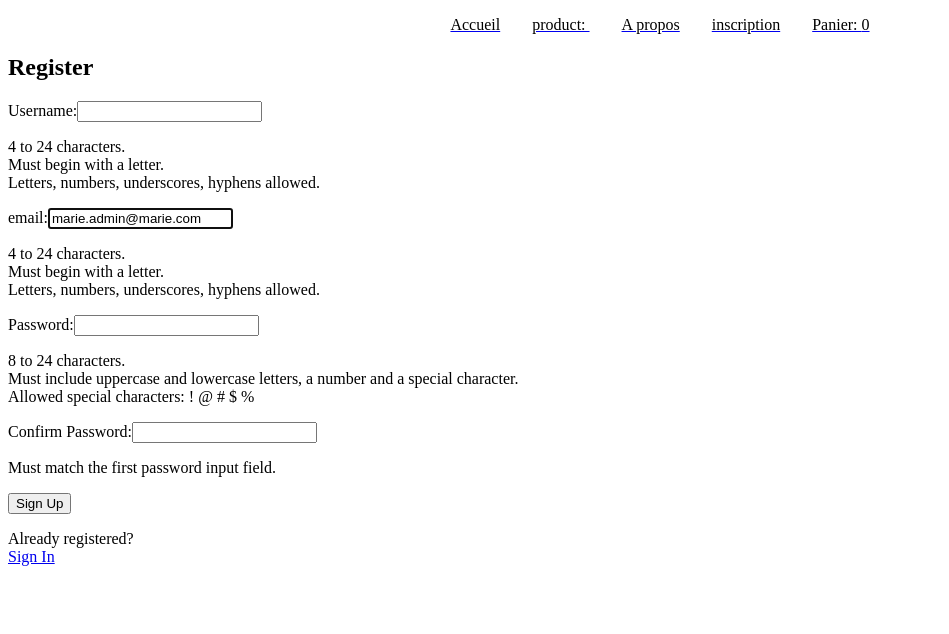
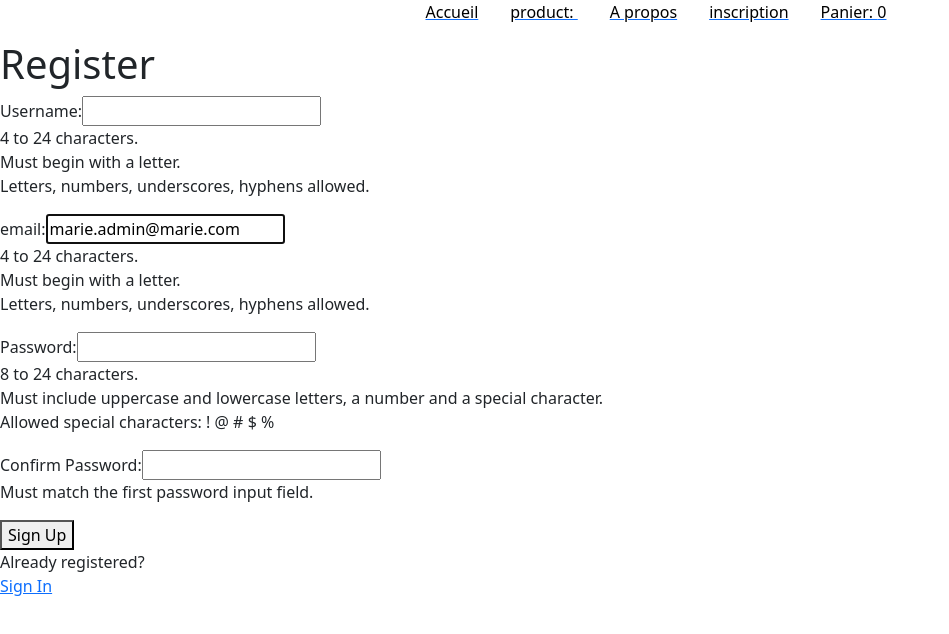
Before and after one commit to marieesss/MDSProejct, a React (Create React App) app in the folder web-app/: page /inscription in a window 1280 px wide. Shown: the top 634 px of the page, without its empty margins (0-949 px from the left). Built offline with nearby package versions, Linux system fonts and the light colour scheme.

Commit message:
add bootstrap et styles

```diff
--- a/web-app/package.json
+++ b/web-app/package.json
@@ -9,6 +9,7 @@
     "@testing-library/user-event": "^13.5.0",
     "a": "^3.0.1",
     "axios": "^1.3.2",
+    "bootstrap": "^5.3.0-alpha2",
     "react": "^18.2.0",
     "react-dom": "^18.2.0",
     "react-redux": "^8.0.5",
--- a/web-app/public/index.html
+++ b/web-app/public/index.html
@@ -15,6 +15,7 @@
       user's mobile device or desktop. See https://developers.google.com/web/fundamentals/web-app-manifest/
     -->
     <link rel="manifest" href="%PUBLIC_URL%/manifest.json" />
+    <link href="https://cdn.jsdelivr.net/npm/bootstrap@5.3.0-alpha2/dist/css/bootstrap.min.css" rel="stylesheet" integrity="sha384-aFq/bzH65dt+w6FI2ooMVUpc+21e0SRygnTpmBvdBgSdnuTN7QbdgL+OapgHtvPp" crossorigin="anonymous">
     <!--
       Notice the use of %PUBLIC_URL% in the tags above.
       It will be replaced with the URL of the `public` folder during the build.
@@ -39,5 +40,7 @@
       To begin the development, run `npm start` or `yarn start`.
       To create a production bundle, use `npm run build` or `yarn build`.
     -->
+    <script src="https://cdn.jsdelivr.net/npm/@popperjs/core@2.11.6/dist/umd/popper.min.js" integrity="sha384-oBqDVmMz9ATKxIep9tiCxS/Z9fNfEXiDAYTujMAeBAsjFuCZSmKbSSUnQlmh/jp3" crossorigin="anonymous"></script>
+<script src="https://cdn.jsdelivr.net/npm/bootstrap@5.3.0-alpha2/dist/js/bootstrap.min.js" integrity="sha384-heAjqF+bCxXpCWLa6Zhcp4fu20XoNIA98ecBC1YkdXhszjoejr5y9Q77hIrv8R9i" crossorigin="anonymous"></script>
   </body>
 </html>
--- a/web-app/src/App.style.css
+++ b/web-app/src/App.style.css
@@ -12,6 +12,3 @@
 }
 
 /* Change the link color to #111 (black) on hover */
-li#menu:hover {
-  color: rgb(240, 0, 0);
-}
--- /dev/null
+++ b/web-app/src/components/menu.css
@@ -0,0 +1,4 @@
+*{
+    margin : 0px;
+    padding : 0px;
+}
```
Also changed, not shown: 1 other file (tests, documents, lock files or other folders).
